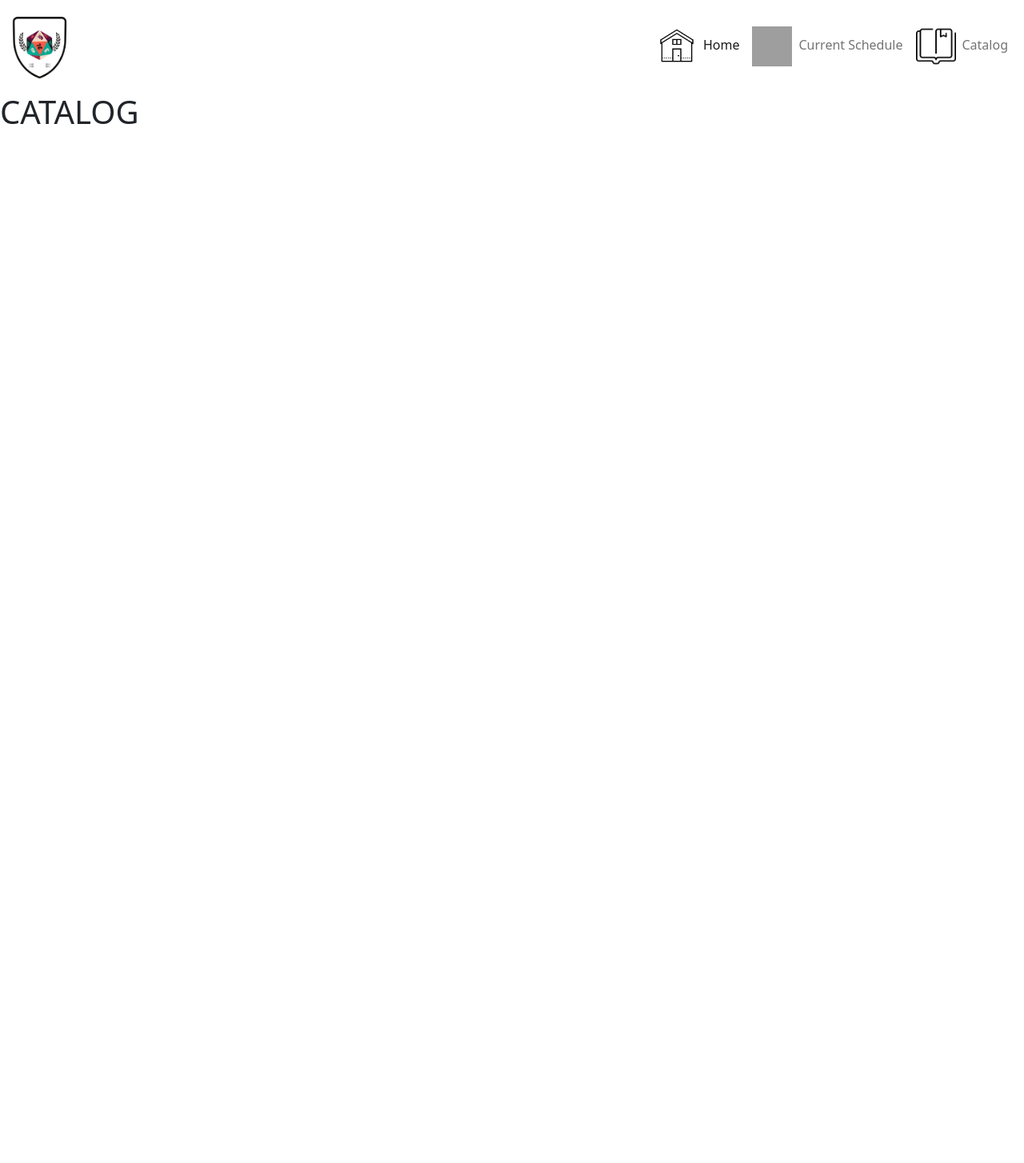
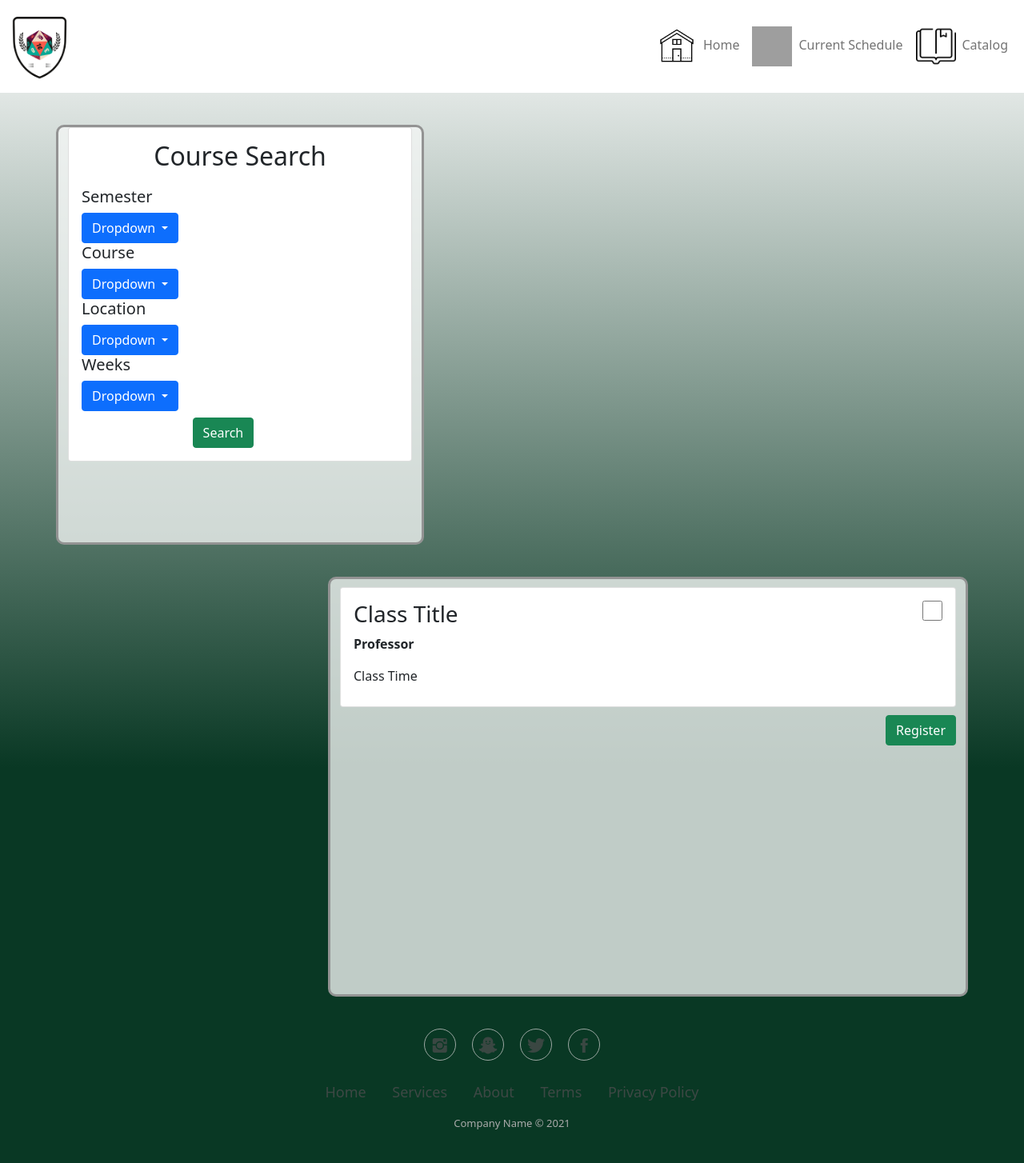
Before and after one commit to Bandera2014/SDEV_255_Final_Project_Group2, a Node server app: template views/catalog.ejs in a window 1280 px wide. Shown: the whole page at 80% size. Before the commit the page ends 155 px from the top, so only its background shows below. Run offline with Node 20, Linux system fonts and the light colour scheme; the template is opened without the code that fills it: most values are stand-ins (such as "Sample title", 1, 10 or a date in 2020); some web fonts are replaced; grey boxes are pictures that could not be loaded.

Commit message:
Fixed footer on bottom

```diff
--- a/app.js
+++ b/app.js
@@ -21,12 +21,12 @@ const app = express();
    res.render('catalog', { title: 'Catalog' }); // creates variable title = Catalog
 });
 
- // function to search for "schedule" as an ejs type
- app.get('/schedule',(req,res) => {
-   res.render('schedule', { title: 'Schedule' }); // creates variable title = Schedule
+ // function to search for "home" as an ejs type
+ app.get('/home',(req,res) => {
+   res.render('home', { title: 'Welcome' }); // creates variable title = Home
 });
 
- // function to search for "schedule" as an ejs type
+ // function to search for "Register" as an ejs type
  app.get('/register',(req,res) => {
   res.render('register', { title: 'Register for an Account' }); // creates variable title = Register
 });
--- a/views/catalog.ejs
+++ b/views/catalog.ejs
@@ -1,8 +1,46 @@
 <!DOCTYPE html>
-<html lang="en">
-<%- include('./partials/head.ejs') %>
-<body>
+<html lang="en" style="background: linear-gradient(2deg, white, rgb(14,47,8) 34%);">
+    <%- include('./partials/head.ejs') %>
+<body class="d-flex flex-column min-vh-100" style="margin-bottom: 0px;background: linear-gradient(0deg, #093824 34%, white 100%);width: 100%;height: 100%;">
     <%- include('./partials/nav.ejs') %>
-    <h1>CATALOG</h1>
+    <div class="container">
+        <div class="row">
+            <div class="col-md-6" style="background: rgba(244,247,245,0.78);width: 460px;height: 525px;margin-top: 40px;border-radius: 10px;border-style: solid;border-color: rgb(147,147,147);">
+                <div class="card">
+                    <div class="card-body">
+                        <h2 class="text-center" style="margin-bottom: 20px;">Course Search</h2>
+                        <h5 class="catalogHeader">Semester</h5>
+                        <div class="dropdown"><button class="btn btn-primary dropdown-toggle dropdowns" aria-expanded="false" data-bs-toggle="dropdown" type="button">Dropdown </button>
+                            <div class="dropdown-menu"><a class="dropdown-item" href="#">First Item</a><a class="dropdown-item" href="#">Second Item</a><a class="dropdown-item" href="#">Third Item</a></div>
+                        </div>
+                        <h5 class="catalogHeader">Course</h5>
+                        <div class="dropdown"><button class="btn btn-primary dropdown-toggle dropdowns" aria-expanded="false" data-bs-toggle="dropdown" type="button">Dropdown </button>
+                            <div class="dropdown-menu"><a class="dropdown-item" href="#">First Item</a><a class="dropdown-item" href="#">Second Item</a><a class="dropdown-item" href="#">Third Item</a></div>
+                        </div>
+                        <h5 class="catalogHeader">Location</h5>
+                        <div class="dropdown"><button class="btn btn-primary dropdown-toggle dropdowns" aria-expanded="false" data-bs-toggle="dropdown" type="button">Dropdown </button>
+                            <div class="dropdown-menu"><a class="dropdown-item" href="#">First Item</a><a class="dropdown-item" href="#">Second Item</a><a class="dropdown-item" href="#">Third Item</a></div>
+                        </div>
+                        <h5 class="catalogHeader">Weeks</h5>
+                        <div class="dropdown"><button class="btn btn-primary dropdown-toggle dropdowns" aria-expanded="false" data-bs-toggle="dropdown" type="button">Dropdown </button>
+                            <div class="dropdown-menu"><a class="dropdown-item" href="#">First Item</a><a class="dropdown-item" href="#">Second Item</a><a class="dropdown-item" href="#">Third Item</a></div>
+                        </div><button class="btn btn-outline-success active text-center" type="button" style="margin-right: 25%;margin-top: 8px;margin-left: 35%;">Search</button>
+                    </div>
+                </div>
+            </div>
+            <div class="col-md-6 ms-auto" style="background: rgba(244,247,245,0.78);width: 800px;height: 525px;margin-top: 40px;border-radius: 10px;border-style: solid;border-color: rgb(147,147,147);margin-right: 0;">
+                <div class="card" style="margin-top: 10px;height: 150px;">
+                    <div class="card-body">
+                        <h3><input class="d-inline-block float-end" type="checkbox" style="width: 25px;height: 25px;">Class Title</h3>
+                        <p><strong>Professor</strong></p>
+                        <p>Class Time</p>
+                    </div>
+                </div><button class="btn btn-outline-success active float-end" type="submit" style="margin-top: 10px;">Register</button>
+            </div>
+        </div>
+    </div>
+    <script src="/views/assets/bootstrap/js/bootstrap.min.js"></script>
+    <%- include('./partials/footer.ejs') %>
 </body>
+
 </html>
--- a/views/index.ejs
+++ b/views/index.ejs
@@ -1,7 +1,7 @@
 <!DOCTYPE html>
 <html lang="en">
     <%- include('./partials/head.ejs') %>
-<body style="background: #093824;">
+<body class="d-flex flex-column min-vh-100" style="background: #093824;">
     <div class="container">
         <section class="login-dark" style="background: url(&quot;assets/img/loginBckgrnd.png&quot;) center / cover no-repeat;border-style: solid;border-radius: 10;">
             <form method="post" style="background: rgba(244,247,245,0.84);">
@@ -13,7 +13,7 @@
                 <button class="btn btn-primary d-block w-100" id="studentBtn" type="submit" style="background: var(--bs-success);">Log In As Student</button>
                 <button class="btn btn-primary d-block w-100" id="facultyBtn" type="submit" style="background: #ddb12c;color: rgb(0,0,0);">Log In As Faculty</button>
                 <a class="forgot" href="#">Forgot your email or password?</a>
-                <a class="forgot" href="/register">Create Account</a>
+                <a class="forgot" href="register">Create Account</a>
             </form>
         </section>
     </div>
--- a/views/partials/footer.ejs
+++ b/views/partials/footer.ejs
@@ -1,4 +1,4 @@
-<footer class="footer-basic" style="background: rgba(255,255,255,0);">
+<footer class="footer-basic mt-auto" style="background: rgba(255,255,255,0);">
     <div class="social">
         <a href="#"><i class="icon ion-social-instagram"></i></a>
         <a href="#"><i class="icon ion-social-snapchat"></i></a>
--- a/views/partials/nav.ejs
+++ b/views/partials/nav.ejs
@@ -2,9 +2,9 @@
     <div class="container-fluid"><a class="navbar-brand" href="#"><img class="float-start" src="/views/assets/img/logoRes.png" width="75px" height="90px" alt="School Logo"></a><button data-bs-toggle="collapse" class="navbar-toggler" data-bs-target="#navcol-1"><span class="visually-hidden">Toggle navigation</span><span class="navbar-toggler-icon"></span></button>
         <div class="collapse navbar-collapse text-end flex-row-reverse" id="navcol-1">
             <ul class="navbar-nav">
-                <li class="nav-item"><a class="nav-link active"><img src="/views/assets/img/home.png" width="50px" height="50px" alt="home icon" style="margin-right: 8px;">Home</a></li>
-                <li class="nav-item"><a class="nav-link" href="#"><img src="/views/assets/img/schedule.png" width="50px" height="50px" alt="schedule icon" style="margin-right: 8px;">Current Schedule</a></li>
-                <li class="nav-item"><a class="nav-link" href="#"><img src="/views/assets/img/catalog.png" width="50px" height="50px" alt="catalog icon" style="margin-right: 8px;">Catalog</a></li>
+                <li class="nav-item"><a class="nav-link" href="index"><img src="/views/assets/img/home.png" width="50px" height="50px" alt="home icon" style="margin-right: 8px;">Home</a></li>
+                <li class="nav-item"><a class="nav-link" href="home"><img src="/views/assets/img/schedule.png" width="50px" height="50px" alt="schedule icon" style="margin-right: 8px;">Current Schedule</a></li>
+                <li class="nav-item"><a class="nav-link" href="catalog"><img src="/views/assets/img/catalog.png" width="50px" height="50px" alt="catalog icon" style="margin-right: 8px;">Catalog</a></li>
             </ul>
         </div>
     </div>
--- a/views/register.ejs
+++ b/views/register.ejs
@@ -1,7 +1,7 @@
 <!DOCTYPE html>
 <html lang="en">
     <%- include('./partials/head.ejs') %>
-<body style="background: #093824;">
+<body class="d-flex flex-column min-vh-100" style="background: #093824;">
     <div class="container">
         <section class="login-dark" style="background: url(&quot;assets/img/loginBckgrnd.png&quot;) center / cover no-repeat;border-style: solid;border-radius: 10;">
             <form method="post" style="background: rgba(244,247,245,0.84);">
```
Also changed, not shown: views/404.ejs (+7 -3 lines), views/home.ejs (renamed from views/schedule.ejs, +1 -12 lines).
